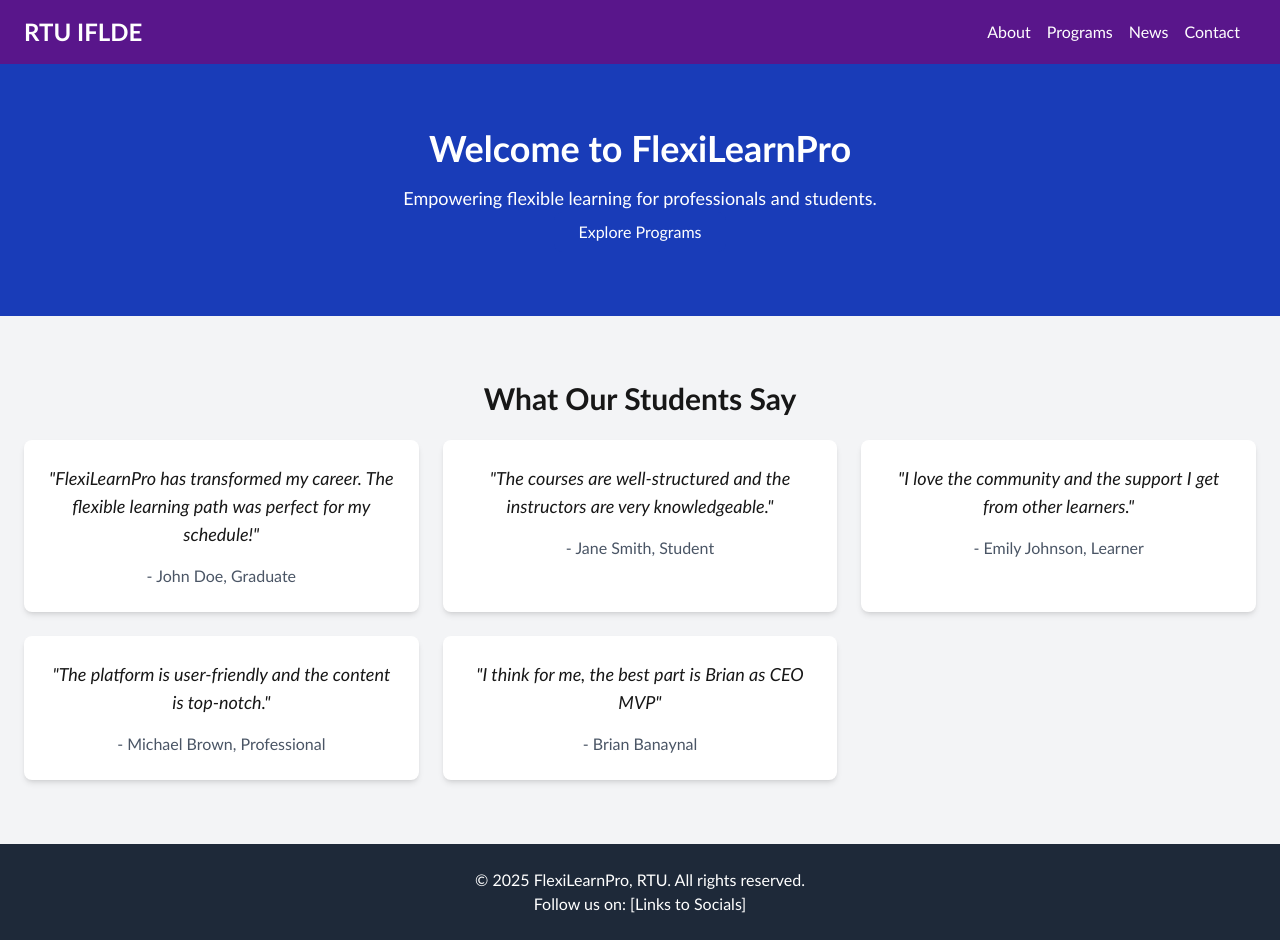
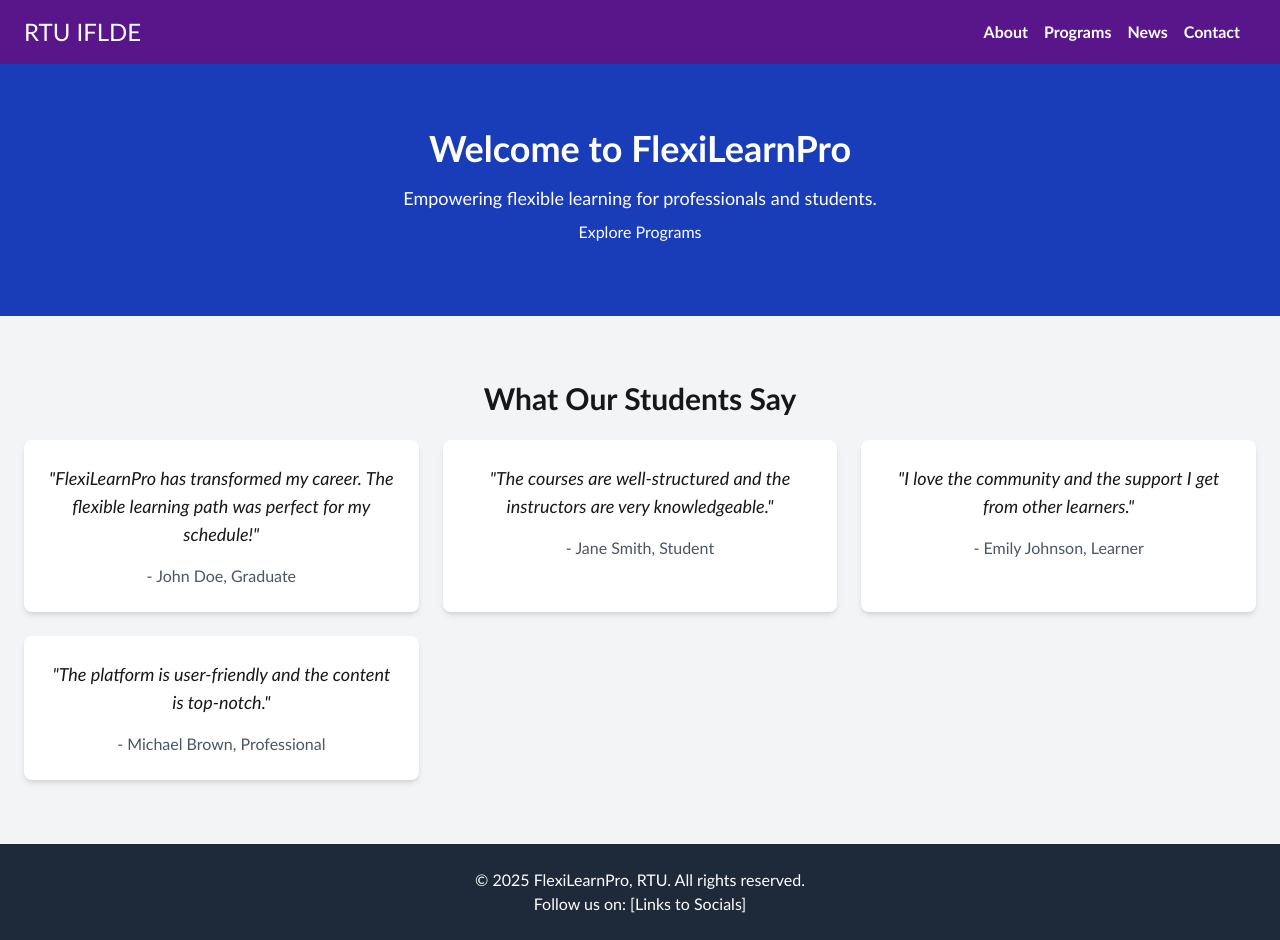
Before and after one commit to melgarcia21/rtu-iflde, a Next.js app: page / in a window 1280 px wide. Built offline with nearby package versions, Linux system fonts and the light colour scheme.

Commit message:
Separated the data to JSON files

```diff
--- a/package.json
+++ b/package.json
@@ -16,7 +16,7 @@
   "devDependencies": {
     "@eslint/eslintrc": "^3",
     "@tailwindcss/postcss": "^4",
-    "@types/node": "^20",
+    "@types/node": "^22.13.10",
     "@types/react": "^19",
     "@types/react-dom": "^19",
     "eslint": "^9",
--- a/src/components/layout/Footer.tsx
+++ b/src/components/layout/Footer.tsx
@@ -1,4 +1,6 @@
 const Footer = () => {
+
+  // TODO: Add social media links
   return (
     <footer className="footer">
       <div className="footer-container">
--- a/src/components/sections/TestimonialSection.tsx
+++ b/src/components/sections/TestimonialSection.tsx
@@ -14,10 +14,6 @@ const testimonials = [
   {
     text: "The platform is user-friendly and the content is top-notch.",
     author: "Michael Brown, Professional"
-  },
-  {
-    text: "I think for me, the best part is Brian as CEO MVP",
-    author: "Brian Banaynal"
   },
 ];
 
--- /dev/null
+++ b/src/data/faqs.json
@@ -0,0 +1,10 @@
+[
+  {
+    "question": "What is FlexiLearnPro?",
+    "answer": "FlexiLearnPro is an educational platform that offers flexible learning paths for professionals and students."
+  },
+  {
+    "question": "How do I enroll?",
+    "answer": "You can enroll through our online registration portal. Please visit the 'Programs' section to learn more."
+  }
+]
--- /dev/null
+++ b/src/data/testimonials.json
@@ -0,0 +1,18 @@
+[
+  {
+    "text": "FlexiLearnPro has transformed my career. The flexible learning path was perfect for my schedule!",
+    "author": "John Doe, Graduate"
+  },
+  {
+    "text": "The courses are well-structured and the instructors are very knowledgeable.",
+    "author": "Jane Smith, Student"
+  },
+  {
+    "text": "I love the community and the support I get from other learners.",
+    "author": "Emily Johnson, Learner"
+  },
+  {
+    "text": "The platform is user-friendly and the content is top-notch.",
+    "author": "Michael Brown, Professional"
+  }
+]
--- a/src/styles/globals.css
+++ b/src/styles/globals.css
@@ -4,4 +4,4 @@
 @import "./layout.css";
 @import "./sections.css";
 @import "./components.css";
-@import "./utilities.css";
+@import "./utilities.css"; /** TODO verify this */
--- a/src/styles/layout.css
+++ b/src/styles/layout.css
@@ -10,7 +10,7 @@
     }
 
     .navbar-brand {
-        @apply text-2xl font-bold;
+        @apply text-2xl font-medium hover:text-purple-300;
     }
 
     .navbar-links {
@@ -18,7 +18,7 @@
     }
 
     .navbar-link {
-        @apply mr-4;
+        @apply mr-4 font-bold hover:text-purple-300;
     }
 
     .footer {
```
Also changed, not shown: 2 other files (tests, documents, lock files or other folders).
